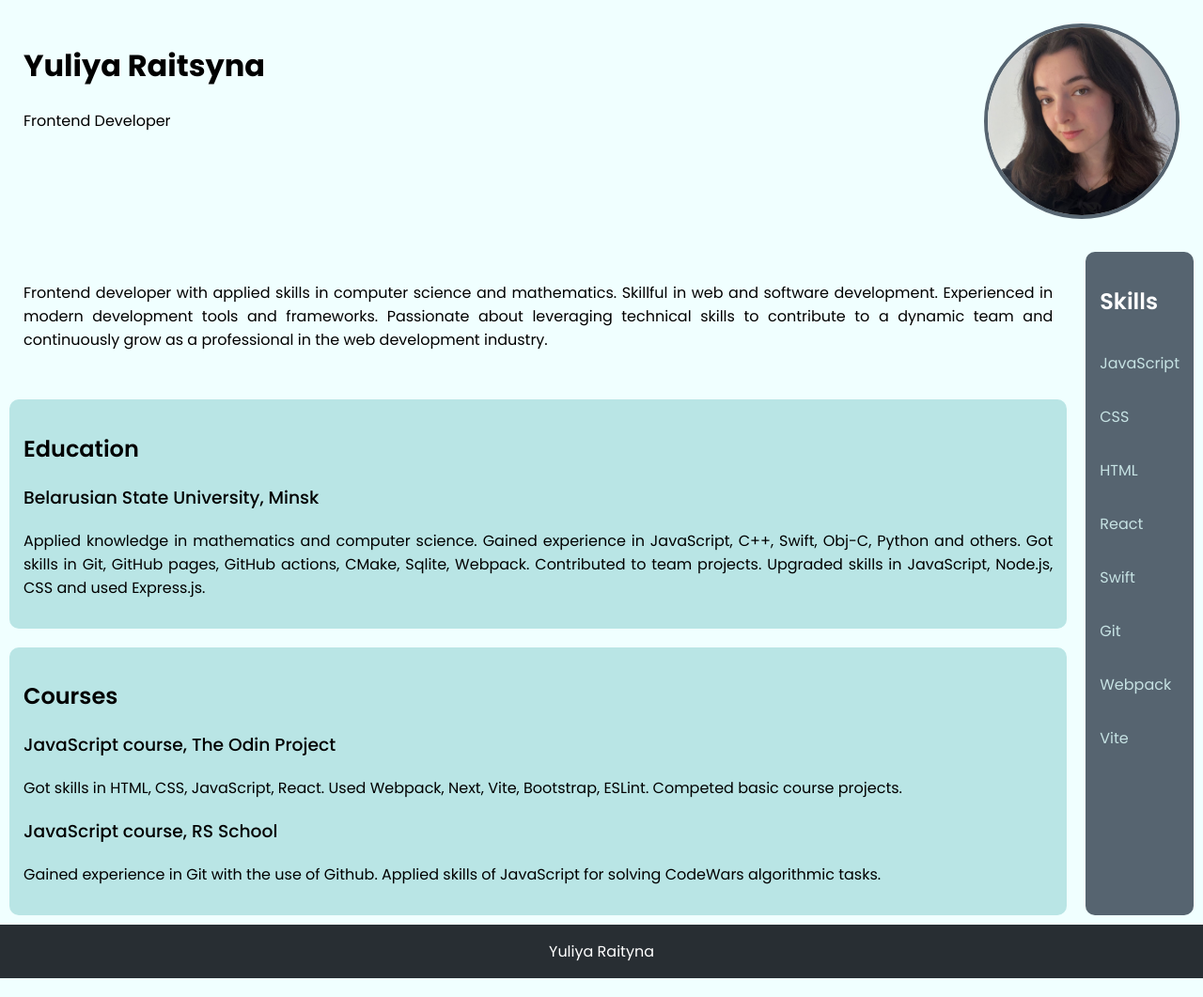
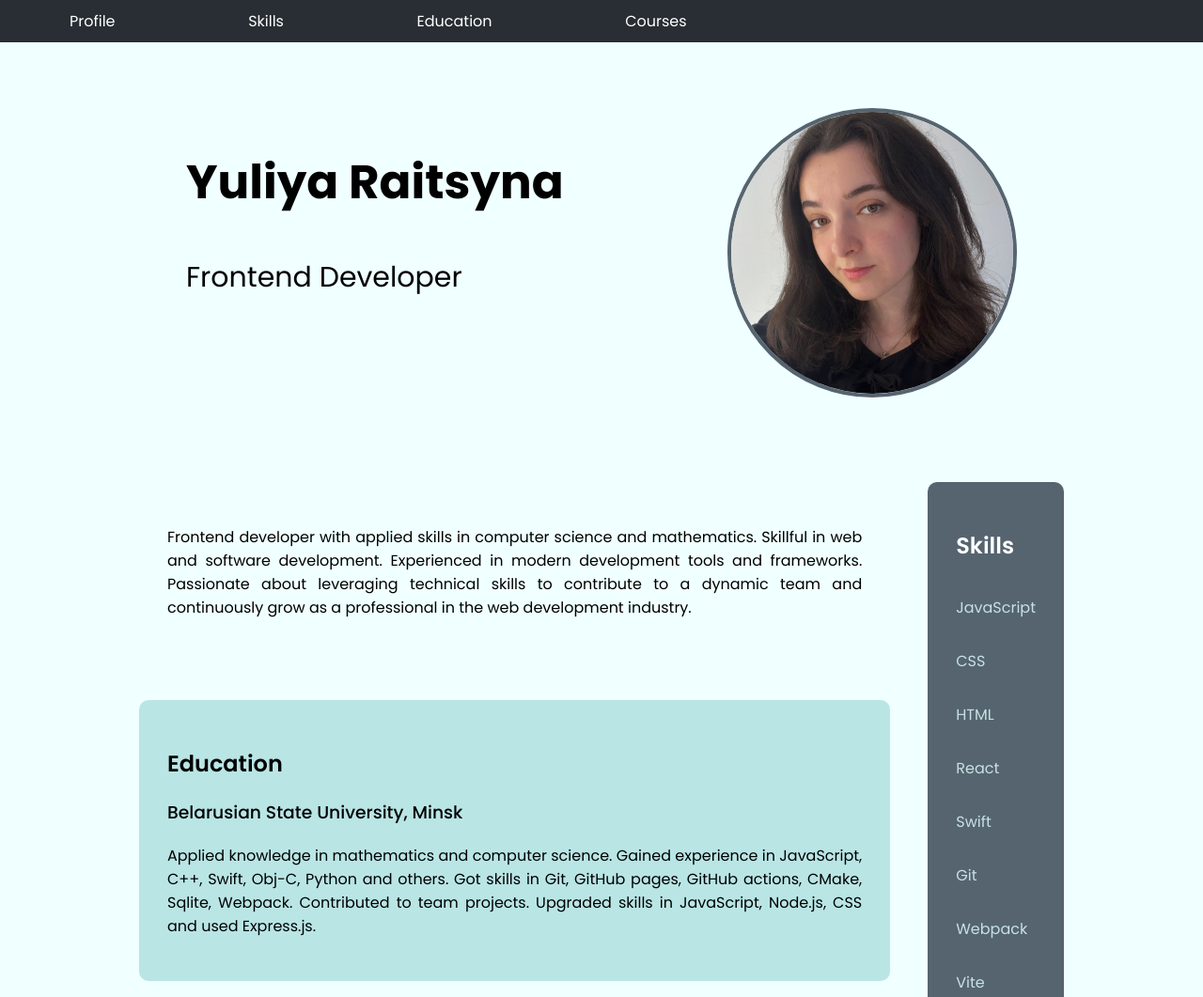
Before and after one commit to yuliaraitsyna/rsschool-cv, a plain HTML site: page index.html in a window 1280 px wide. Shown: the top 1061 px of the page at 94% size. Drawn offline with Linux system fonts and the light colour scheme.

Commit message:
feat: add nav bar and styles

```diff
--- a/index.html
+++ b/index.html
@@ -10,24 +10,31 @@
     <title>CV</title>
 </head>
 <body>
-    <div class="profile-container">
+    <nav>
+        <a href="#profile">Profile</a>
+        <a href="#skills">Skills</a>
+        <a href="#education">Education</a>
+        <a href="#courses">Courses</a>
+    </nav>
+    <main>
+        <section class="profile-container">
             <header>
                 <h1>Yuliya Raitsyna</h1>
                 <p>Frontend Developer</p>
             </header>
-        <img src="img/photo.JPG" alt="Profile photo" width="200" height="200">
-    </div>
+            <img src="img/photo.JPG" alt="Profile photo" width="300" height="300">
+        </section>
         <div class="cv-container">
             <div class="personal-info-container">
-            <div class="container profile-container">
+                <section class="container profile-container" id="profile">
                     <p>
                         Frontend developer with applied skills in computer science and mathematics.
                         Skillful in web and software development. Experienced in modern development
                         tools and frameworks. Passionate about leveraging technical skills to contribute
                         to a dynamic team and continuously grow as a professional in the web development industry.
                     </p>
-            </div>
-            <div class="container education-container">
+                </section>
+                <section class="container education-container" id="education">
                     <h2>Education</h2>
                     <h3>Belarusian State University, Minsk</h3>
                     <p>
@@ -36,16 +43,16 @@
                         CMake, Sqlite, Webpack. Contributed to team projects. Upgraded skills in JavaScript, Node.js,
                         CSS and used Express.js.
                     </p>
-            </div>
-            <div class="container courses-container">
+                </section>
+                <section class="container courses-container" id="courses">
                     <h2>Courses</h2>
                     <h3>JavaScript course, The Odin Project</h3>
                     <p>Got skills in HTML, CSS, JavaScript, React. Used Webpack, Next, Vite, Bootstrap, ESLint. Competed basic course projects.</p>
                     <h3>JavaScript course, RS School</h3>
                     <p>Gained experience in Git with the use of Github. Applied skills of JavaScript for solving CodeWars algorithmic tasks.</p>
+                </section>
             </div>
-        </div>
-        <div class="container skills-container">
+            <section class="container skills-container" id="skills">
                 <h2>Skills</h2>
                 <p>JavaScript</p>
                 <p>CSS</p>
@@ -55,10 +62,11 @@
                 <p>Git</p>
                 <p>Webpack</p>
                 <p>Vite</p>
+            </section>
         </div>
-    </div>
+    </main>
     <footer>
-        <p>Yuliya Raityna</p>
+        <a href="https://github.com/yuliaraitsyna">Yuliya Raityna</a>
     </footer>
 </body>
 </html>
--- a/style.css
+++ b/style.css
@@ -7,15 +7,52 @@ html {
 
 body {
     margin: 0;
+    padding: 0;
+}
+
+main {
+    margin: 0 10% 0 10%;
+}
+
+nav {
+    padding-left: 5%;
+
+    display: flex;
+    flex-direction: row;
+    justify-content: flex-start;
+    align-items: center;
+    gap:10%;
+
+    background-color: rgb(40, 46, 51);
+}
+
+nav > a {
+    height: 100%;
+    padding: 10px;
+
+    font-family: "Poppins", sans-serif;
+    font-weight: 400;
+    font-style: normal;
+    text-decoration: none;
+    text-align: center;
+    color: white;
+}
+
+nav > a:hover {
+    background-color: rgb(74, 81, 87);
 }
 
 .profile-container {
-    padding: 15px;
-    margin: 10px;
+    padding: 50px;
+    margin: 20px;
 
     display: flex;
     flex-direction: row;
     justify-content: space-between;
+}
+
+header > p {
+    font-size: 30px;
 }
 
 img {
@@ -34,8 +71,8 @@ img {
 }
 
 .container {
-    padding: 15px;
-    margin: 10px;
+    padding: 30px;
+    margin: 20px;
 
     border:none;
     border-radius: 10px;
@@ -63,6 +100,7 @@ h1 {
     font-family: "Poppins", sans-serif;
     font-weight: 700;
     font-style: normal;
+    font-size: 50px;
 }
 
 h2 {
@@ -89,7 +127,15 @@ footer {
     align-items: center;
     justify-content: center;
 
-    color:white;
-
     background-color: rgb(40, 46, 51);
 }
+
+footer > a {
+    padding: 20px;
+
+    font-family: "Poppins", sans-serif;
+    font-weight: 500;
+    font-style: normal;
+    color:white;
+    text-decoration: none;
+}
```
Lines whose indentation alone changed are shown as unchanged.
